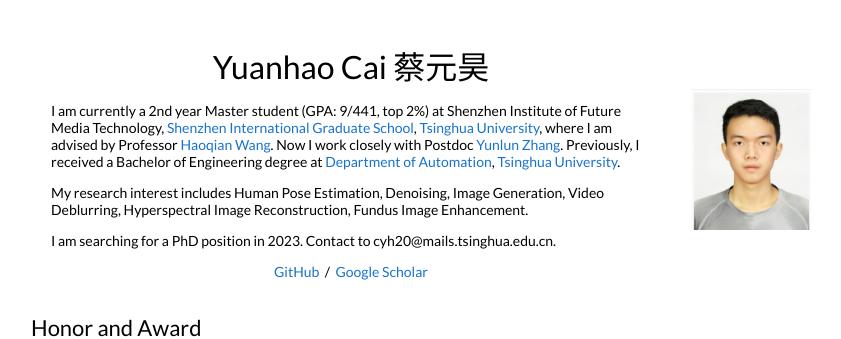
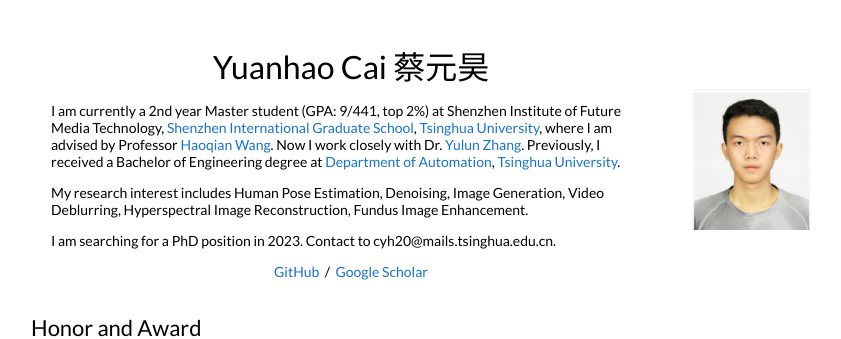
Before and after one commit to ChunmingHe/caiyuanhao1998.github.io, a Jekyll site: the page built from _posts/2022-01-08-cvpr22.markdown, in a window 1280 px wide and 900 px high. Shown: the top 339 px of the window, without its empty margins (209-1050 px from the left). Built offline with Jekyll 4.4.1, drawn with Linux system fonts in a browser that asks for light colours.

Commit message:
Update default.html

```diff
--- a/_layouts/default.html
+++ b/_layouts/default.html
@@ -27,7 +27,7 @@
               <h1>
                 Yuanhao Cai   蔡元昊
               </h1>
-              <p>I am currently a 2nd year Master student (GPA: 9/441, top 2%) at Shenzhen Institute of Future Media Technology, <a href="https://www.sigs.tsinghua.edu.cn/">Shenzhen International Graduate School</a>, <a href="https://www.tsinghua.edu.cn/">Tsinghua University</a>, where I am advised by Professor <a href="https://www.sigs.tsinghua.edu.cn/whq/">Haoqian Wang</a>. Now I work closely with Postdoc <a href="https://yulunzhang.com/">Yunlun Zhang</a>. Previously, I received a Bachelor of Engineering degree at <a href="http://www.au.tsinghua.edu.cn/">Department of Automation</a>, <a href="https://www.tsinghua.edu.cn/">Tsinghua University</a>.
+              <p>I am currently a 2nd year Master student (GPA: 9/441, top 2%) at Shenzhen Institute of Future Media Technology, <a href="https://www.sigs.tsinghua.edu.cn/">Shenzhen International Graduate School</a>, <a href="https://www.tsinghua.edu.cn/">Tsinghua University</a>, where I am advised by Professor <a href="https://www.sigs.tsinghua.edu.cn/whq/">Haoqian Wang</a>. Now I work closely with Dr. <a href="https://yulunzhang.com/">Yulun Zhang</a>. Previously, I received a Bachelor of Engineering degree at <a href="http://www.au.tsinghua.edu.cn/">Department of Automation</a>, <a href="https://www.tsinghua.edu.cn/">Tsinghua University</a>.
               </p>
               <p> My research interest includes Human Pose Estimation, Denoising, Image Generation, Video Deblurring, Hyperspectral Image Reconstruction, Fundus Image Enhancement.
               </p>
```
